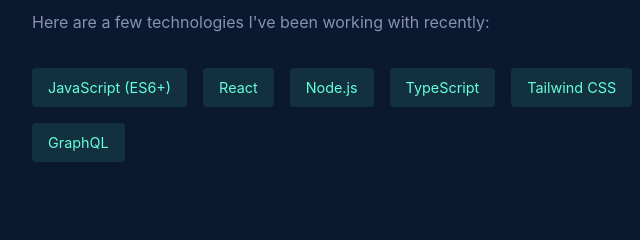
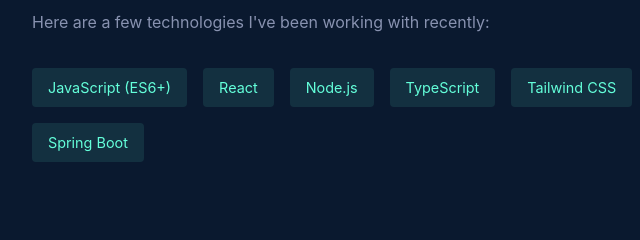
Before and after one commit to mahathi-t-r/portfolio, a plain HTML site: page index.html in a window 1280 px wide. Shown: the part 1200-1440 px from the top of the page, 40-680 px from the left. Drawn offline with Linux system fonts and the light colour scheme.

Commit message:
added springboot

```diff
--- a/index.html
+++ b/index.html
@@ -746,7 +746,7 @@
                         <span class="skill">Node.js</span>
                         <span class="skill">TypeScript</span>
                         <span class="skill">Tailwind CSS</span>
-                        <span class="skill">GraphQL</span>
+                        <span class="skill">Spring Boot</span>
                     </div>
                 </div>
                 <div class="profile-img">
```
